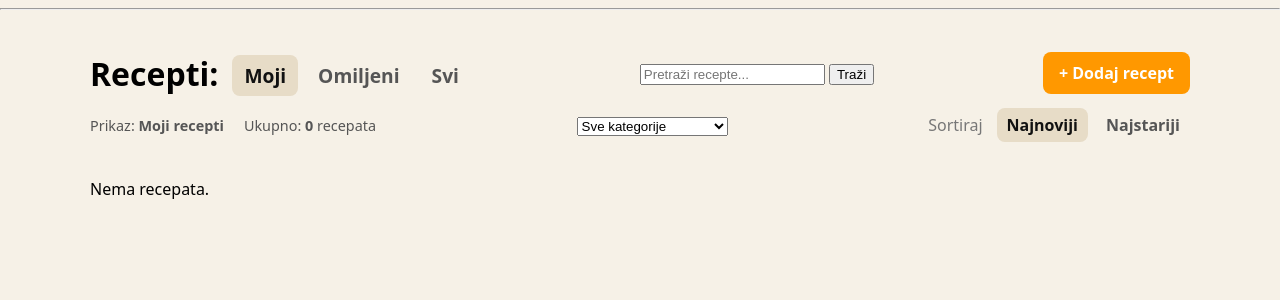
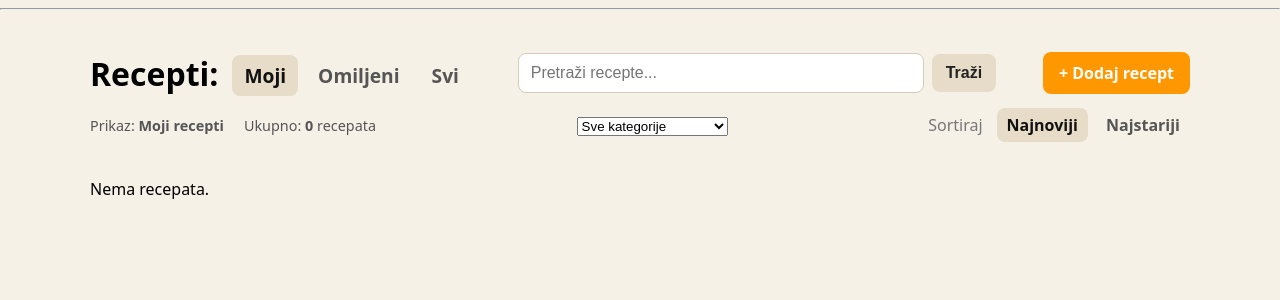
Before and after one commit to PaxTecum37/webkuh, a Django app: page /recipes/ in a window 1280 px wide. Shown: the part 52-352 px from the top of the page. Run offline with Django 5.2, Linux system fonts and the light colour scheme; the visitor is signed in with stand-in values (Sample User, id 1); data that the repository does not hold is empty.

Commit message:
Improve recipe list filters layout

```diff
--- a/recipes/static/recipes/style.css
+++ b/recipes/static/recipes/style.css
@@ -184,6 +184,31 @@ nav a:hover {
     margin-bottom: 12px;
 }
 
+.recipes-search {
+    display: flex;
+    align-items: center;
+    gap: 8px;
+}
+
+.recipes-search input[type="text"] {
+    width: 380px;
+    padding: 10px 12px;
+    font-size: 1rem;
+    border: 1px solid #d8cbb8;
+    border-radius: 8px;
+}
+
+.recipes-search button {
+    padding: 10px 14px;
+    font-size: 1rem;
+    border: 0;
+    border-radius: 8px;
+    background: #e7dcc7;
+    color: #222;
+    font-weight: 600;
+    cursor: pointer;
+}
+
 /* btn add recipe */
 
 .btn-add-recipe {
--- a/recipes/templates/recipes/recipe_list.html
+++ b/recipes/templates/recipes/recipe_list.html
@@ -71,13 +71,13 @@
     </div>
 
     <form method="get" class="recipes-category">
-        <input type="hidden" name="view" value="{{ view_mode}}">
-        <input type="hidden" name="sort" value="{{ sort_mode}}">
+        <input type="hidden" name="view" value="{{ view_mode }}">
+        <input type="hidden" name="sort" value="{{ sort_mode }}">
         {% if query %}
             <input type="hidden" name="q" value="{{ query }}">
         {% endif %}
 
-        <select name="category">
+        <select name="category" onchange="this.form.submit()">
             <option value="">Sve kategorije</option>
             {% for value, label in category_choices %}
                 <option value="{{ value }}" {% if category == value %}selected{% endif %}>
```
